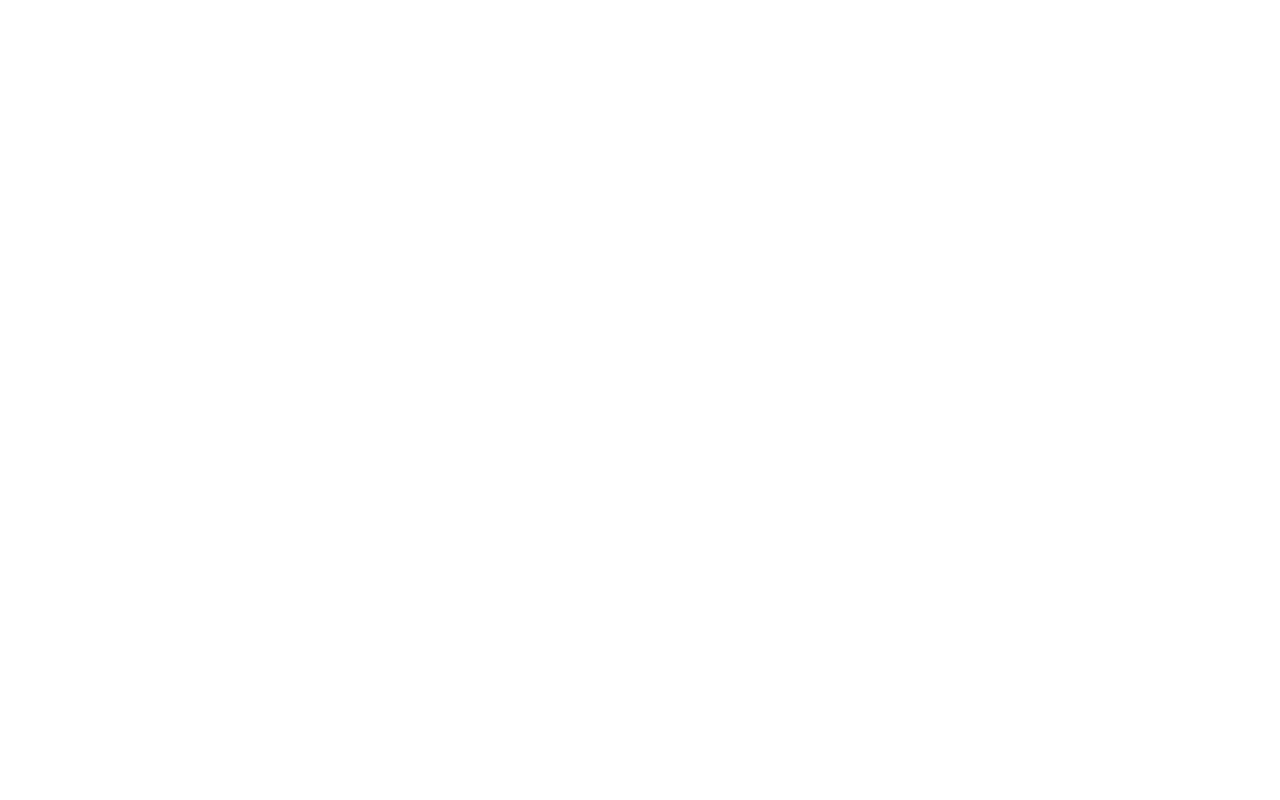
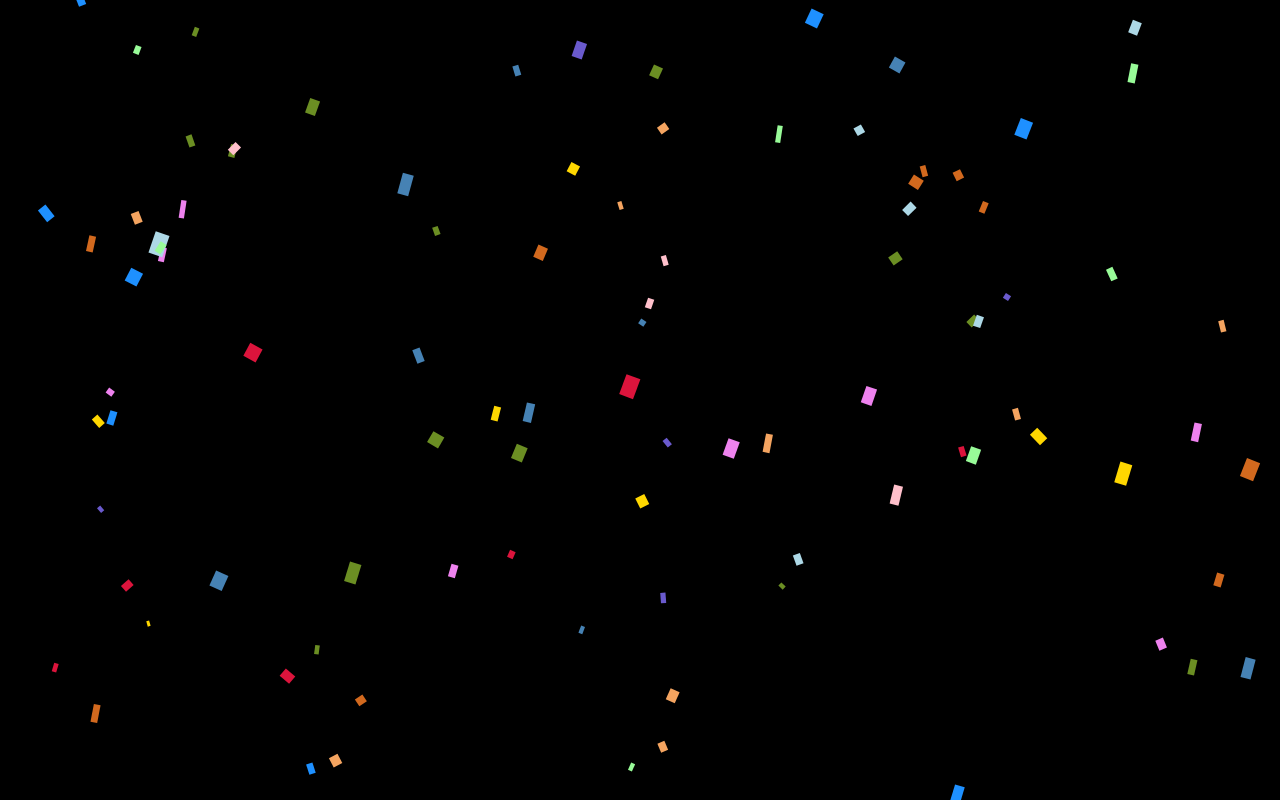
Before and after one commit to prafulla-codes/sorting-hat, a plain HTML site: page confetti.html in a window 1280 px wide. Drawn offline with Linux system fonts and the light colour scheme.

Commit message:
added confetti

```diff
--- /dev/null
+++ b/confetti.css
@@ -0,0 +1,9 @@
+*{
+    margin: 0;
+    padding: 0;
+    box-sizing: border-box;
+    font-family: Arial, Helvetica, sans-serif;
+}
+body{
+    background-color: black;
+}
--- a/confetti.html
+++ b/confetti.html
@@ -0,0 +1,25 @@
+<!DOCTYPE html>
+<html lang="en">
+<head>
+    <title>confetti</title>
+    <link rel="stylesheet" type="text/css" href="confetti.css">
+</head>
+<body>
+
+    <script src="./confetti.js"></script>
+    <script>
+        const start = () =>{
+            setTimeout(function(){
+                confetti.start();
+            },1000);
+        };
+        const stop = () =>{
+            setTimeout(function(){
+                confetti.stop();
+            });
+        };
+        start();
+        stop();
+    </script>
+</body>
+</html>
--- /dev/null
+++ b/confetti.js
@@ -0,0 +1,213 @@
+var confetti = {
+	maxCount: 150,		//set max confetti count
+	speed: 2,			//set the particle animation speed
+	frameInterval: 15,	//the confetti animation frame interval in milliseconds
+	alpha: 1.0,			//the alpha opacity of the confetti (between 0 and 1, where 1 is opaque and 0 is invisible)
+	gradient: false,	//whether to use gradients for the confetti particles
+	start: null,		//call to start confetti animation (with optional timeout in milliseconds, and optional min and max random confetti count)
+	stop: null,			//call to stop adding confetti
+	toggle: null,		//call to start or stop the confetti animation depending on whether it's already running
+	pause: null,		//call to freeze confetti animation
+	resume: null,		//call to unfreeze confetti animation
+	togglePause: null,	//call to toggle whether the confetti animation is paused
+	remove: null,		//call to stop the confetti animation and remove all confetti immediately
+	isPaused: null,		//call and returns true or false depending on whether the confetti animation is paused
+	isRunning: null		//call and returns true or false depending on whether the animation is running
+};
+
+(function() {
+	confetti.start = startConfetti;
+	confetti.stop = stopConfetti;
+	confetti.toggle = toggleConfetti;
+	confetti.pause = pauseConfetti;
+	confetti.resume = resumeConfetti;
+	confetti.togglePause = toggleConfettiPause;
+	confetti.isPaused = isConfettiPaused;
+	confetti.remove = removeConfetti;
+	confetti.isRunning = isConfettiRunning;
+	var supportsAnimationFrame = window.requestAnimationFrame || window.webkitRequestAnimationFrame || window.mozRequestAnimationFrame || window.oRequestAnimationFrame || window.msRequestAnimationFrame;
+	var colors = ["rgba(30,144,255,", "rgba(107,142,35,", "rgba(255,215,0,", "rgba(255,192,203,", "rgba(106,90,205,", "rgba(173,216,230,", "rgba(238,130,238,", "rgba(152,251,152,", "rgba(70,130,180,", "rgba(244,164,96,", "rgba(210,105,30,", "rgba(220,20,60,"];
+	var streamingConfetti = false;
+	var animationTimer = null;
+	var pause = false;
+	var lastFrameTime = Date.now();
+	var particles = [];
+	var waveAngle = 0;
+	var context = null;
+
+	function resetParticle(particle, width, height) {
+		particle.color = colors[(Math.random() * colors.length) | 0] + (confetti.alpha + ")");
+		particle.color2 = colors[(Math.random() * colors.length) | 0] + (confetti.alpha + ")");
+		particle.x = Math.random() * width;
+		particle.y = Math.random() * height - height;
+		particle.diameter = Math.random() * 10 + 5;
+		particle.tilt = Math.random() * 10 - 10;
+		particle.tiltAngleIncrement = Math.random() * 0.07 + 0.05;
+		particle.tiltAngle = Math.random() * Math.PI;
+		return particle;
+	}
+
+	function toggleConfettiPause() {
+		if (pause)
+			resumeConfetti();
+		else
+			pauseConfetti();
+	}
+
+	function isConfettiPaused() {
+		return pause;
+	}
+
+	function pauseConfetti() {
+		pause = true;
+	}
+
+	function resumeConfetti() {
+		pause = false;
+		runAnimation();
+	}
+
+	function runAnimation() {
+		if (pause)
+			return;
+		else if (particles.length === 0) {
+			context.clearRect(0, 0, window.innerWidth, window.innerHeight);
+			animationTimer = null;
+		} else {
+			var now = Date.now();
+			var delta = now - lastFrameTime;
+			if (!supportsAnimationFrame || delta > confetti.frameInterval) {
+				context.clearRect(0, 0, window.innerWidth, window.innerHeight);
+				updateParticles();
+				drawParticles(context);
+				lastFrameTime = now - (delta % confetti.frameInterval);
+			}
+			animationTimer = requestAnimationFrame(runAnimation);
+		}
+	}
+
+	function startConfetti(timeout, min, max) {
+		var width = window.innerWidth;
+		var height = window.innerHeight;
+		window.requestAnimationFrame = (function() {
+			return window.requestAnimationFrame ||
+				window.webkitRequestAnimationFrame ||
+				window.mozRequestAnimationFrame ||
+				window.oRequestAnimationFrame ||
+				window.msRequestAnimationFrame ||
+				function (callback) {
+					return window.setTimeout(callback, confetti.frameInterval);
+				};
+		})();
+		var canvas = document.getElementById("confetti-canvas");
+		if (canvas === null) {
+			canvas = document.createElement("canvas");
+			canvas.setAttribute("id", "confetti-canvas");
+			canvas.setAttribute("style", "display:block;z-index:999999;pointer-events:none;position:fixed;top:0");
+			document.body.prepend(canvas);
+			canvas.width = width;
+			canvas.height = height;
+			window.addEventListener("resize", function() {
+				canvas.width = window.innerWidth;
+				canvas.height = window.innerHeight;
+			}, true);
+			context = canvas.getContext("2d");
+		} else if (context === null)
+			context = canvas.getContext("2d");
+		var count = confetti.maxCount;
+		if (min) {
+			if (max) {
+				if (min == max)
+					count = particles.length + max;
+				else {
+					if (min > max) {
+						var temp = min;
+						min = max;
+						max = temp;
+					}
+					count = particles.length + ((Math.random() * (max - min) + min) | 0);
+				}
+			} else
+				count = particles.length + min;
+		} else if (max)
+			count = particles.length + max;
+		while (particles.length < count)
+			particles.push(resetParticle({}, width, height));
+		streamingConfetti = true;
+		pause = false;
+		runAnimation();
+		if (timeout) {
+			window.setTimeout(stopConfetti, timeout);
+		}
+	}
+
+	function stopConfetti() {
+		streamingConfetti = false;
+	}
+
+	function removeConfetti() {
+		stop();
+		pause = false;
+		particles = [];
+	}
+
+	function toggleConfetti() {
+		if (streamingConfetti)
+			stopConfetti();
+		else
+			startConfetti();
+	}
+
+	function isConfettiRunning() {
+		return streamingConfetti;
+	}
+
+	function drawParticles(context) {
+		var particle;
+		var x, y, x2, y2;
+		for (var i = 0; i < particles.length; i++) {
+			particle = particles[i];
+			context.beginPath();
+			context.lineWidth = particle.diameter;
+			x2 = particle.x + particle.tilt;
+			x = x2 + particle.diameter / 2;
+			y2 = particle.y + particle.tilt + particle.diameter / 2;
+			if (confetti.gradient) {
+				var gradient = context.createLinearGradient(x, particle.y, x2, y2);
+				gradient.addColorStop("0", particle.color);
+				gradient.addColorStop("1.0", particle.color2);
+				context.strokeStyle = gradient;
+			} else
+				context.strokeStyle = particle.color;
+			context.moveTo(x, particle.y);
+			context.lineTo(x2, y2);
+			context.stroke();
+		}
+	}
+
+	function updateParticles() {
+		var width = window.innerWidth;
+		var height = window.innerHeight;
+		var particle;
+		waveAngle += 0.01;
+		for (var i = 0; i < particles.length; i++) {
+			particle = particles[i];
+			if (!streamingConfetti && particle.y < -15)
+				particle.y = height + 100;
+			else {
+				particle.tiltAngle += particle.tiltAngleIncrement;
+				particle.x += Math.sin(waveAngle) - 0.5;
+				particle.y += (Math.cos(waveAngle) + particle.diameter + confetti.speed) * 0.5;
+				particle.tilt = Math.sin(particle.tiltAngle) * 15;
+			}
+			if (particle.x > width + 20 || particle.x < -20 || particle.y > height) {
+				if (streamingConfetti && particles.length <= confetti.maxCount)
+					resetParticle(particle, width, height);
+				else {
+					particles.splice(i, 1);
+					i--;
+				}
+			}
+		}
+	}
+})();
--- a/hat.js
+++ b/hat.js
@@ -78,7 +78,7 @@ class Hat {
         let badgePage = document.getElementsByTagName('body')[0];
         badgePage.style.animation= "";
         badgePage.style.backgroundColor='';
-        badgePage.style.animation = "6.5s appear forwards";
+        badgePage.style.animation = "3s appear forwards";
     }
     think(ANIM_TIME){
         let thoughts = document.getElementById("thoughts");
```
Also changed, not shown: style.css (+10 -18 lines), confetti.min.js (added).
